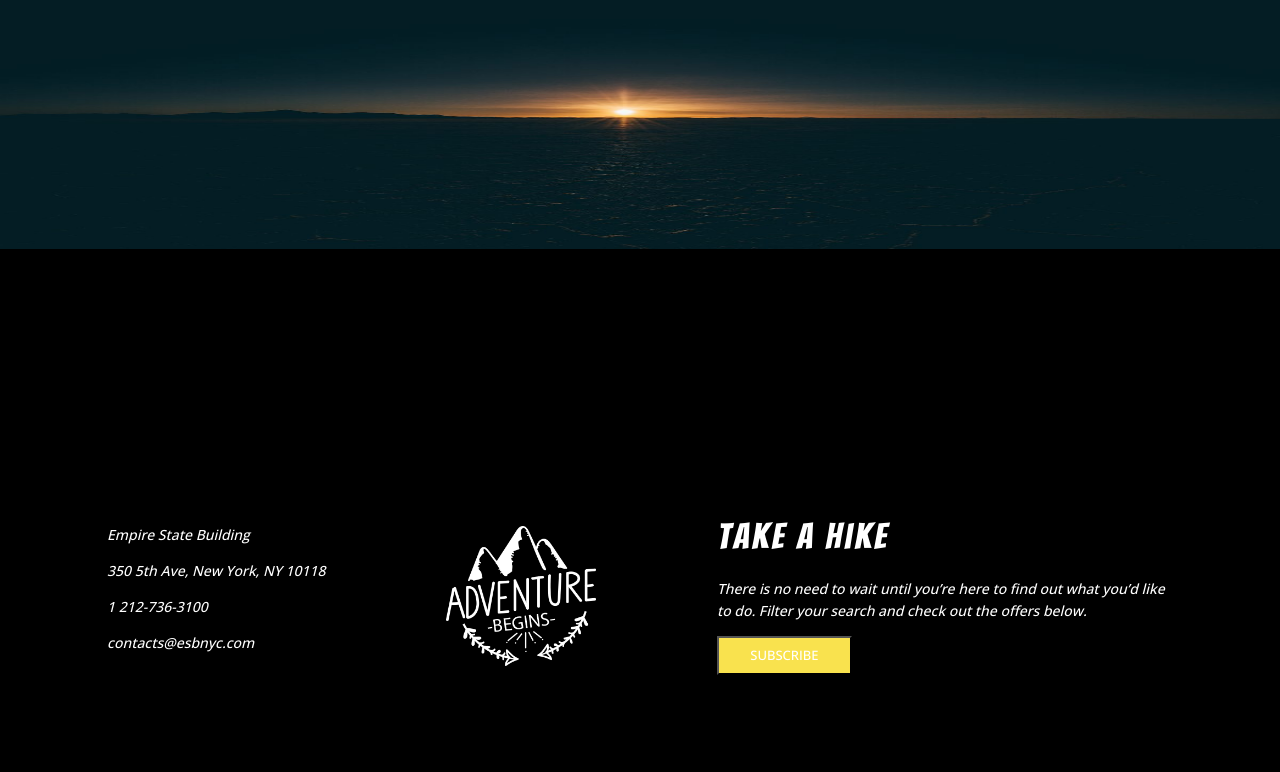
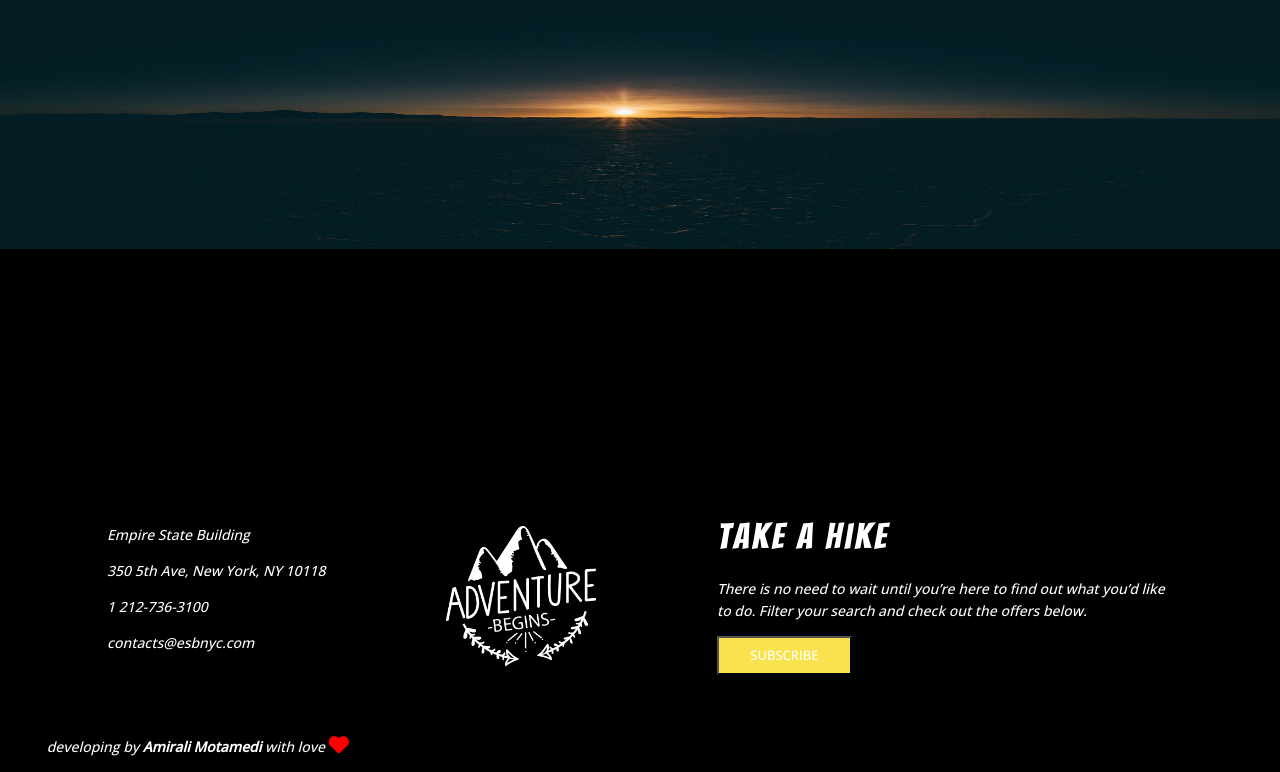
Before and after one commit to amiralimtmdi/hiking.github.io, a plain HTML site: page index.html in a window 1280 px wide. Shown: the part 4560-5332 px from the top of the page. Before the commit the page ends 5295 px from the top, so only its background shows below. Drawn offline with Linux system fonts and the light colour scheme.

Commit message:
Update index.html

```diff
--- a/index.html
+++ b/index.html
@@ -238,5 +238,10 @@
         </section>
 
     </footer>
+    <div class="box-dev">
+        <div class="container">
+            <p>developing by <strong>Amirali Motamedi</strong> with love <i class="fa fa-heart" style="font-size:20px;color:red"></i></p>
+        </div>
+    </div>
 </body>
 </html>
```
